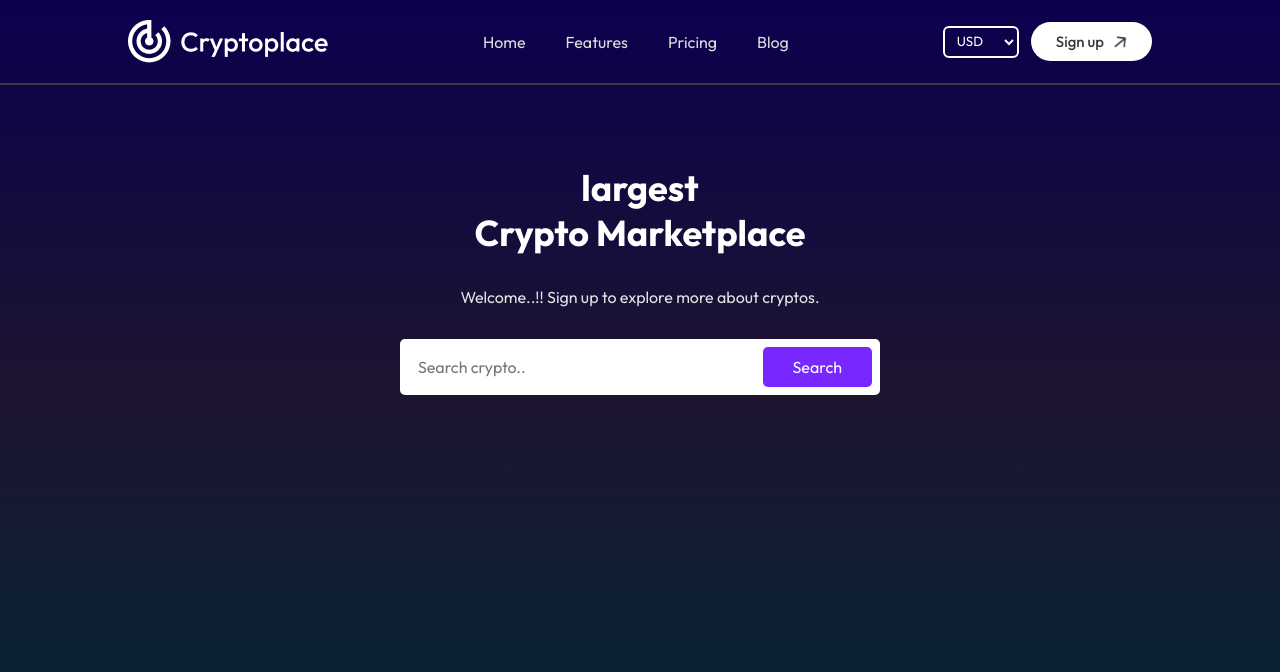
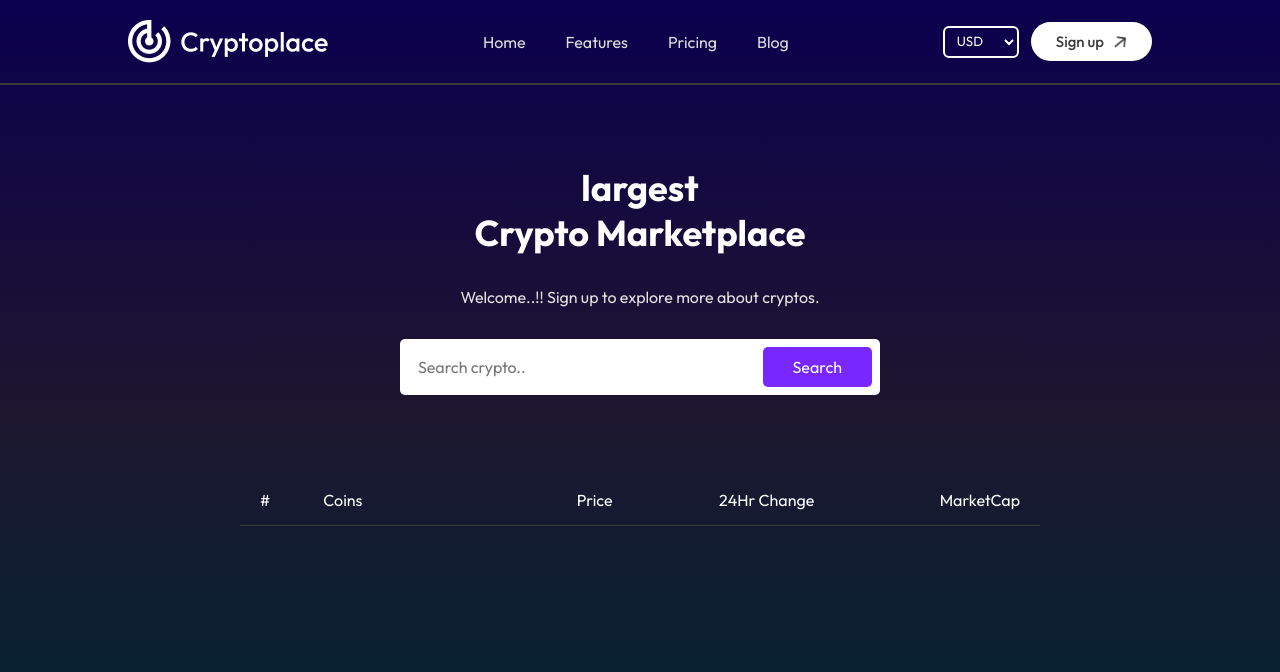
Before and after one commit to ronit-1404/CryptoTracker, a React (Vite) app: page / in a window 1280 px wide. Shown: the top 672 px of the page. Built offline with nearby package versions, Linux system fonts and the light colour scheme.

Commit message:
homepagefinal

```diff
--- a/src/pages/Home/Home.css
+++ b/src/pages/Home/Home.css
@@ -52,3 +52,22 @@
     border-radius: 5px;
     cursor: pointer;
 }
+
+.crypto-table{
+    max-width: 800px;
+    margin: auto;
+    background-color: linear-gradient(rgba(84,3,255,0.15),rgba(105,2,153,0.15));
+    border-radius: 15px;
+}
+
+.table-layout{
+    display: grid;
+    grid-template-columns: 0.5fr 2fr 1fr 1fr 1.5fr;
+    padding: 15px 20px;
+    align-items: center;
+    border-bottom: 1px solid #3c3c3c;
+}
+
+.market-cap{
+    text-align: right;
+}
--- a/src/pages/Home/Home.jsx
+++ b/src/pages/Home/Home.jsx
@@ -11,6 +11,15 @@
           <button type='submit'>Search</button>
         </form>
       </div>
+      <div className='crypto-table'>
+        <div className='table-layout'>
+          <p>#</p>
+          <p>Coins</p>
+          <p>Price</p>
+          <p style={{textAlign:"center"}}>24Hr Change</p>
+          <p className='market-cap'>MarketCap</p>
+        </div>
+      </div>
     </div>
   )
 }
```
